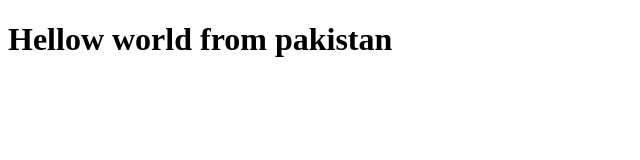
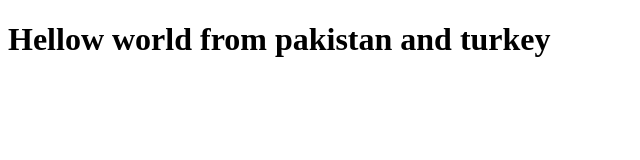
Before and after one commit to muzammalkazmi/initial-deploymnet, a plain HTML site: page index.html in a window 1280 px wide. Shown: the whole page, without its empty margins (0-640 px from the left). Drawn offline with Linux system fonts and the light colour scheme.

Commit message:
Update index.html

```diff
--- a/index.html
+++ b/index.html
@@ -6,6 +6,6 @@
     <title>Welcome</title>
 </head>
 <body>
-    <h1>Hellow world from pakistan</h1>
+    <h1>Hellow world from pakistan and turkey</h1>
 </body>
 </html>
```
